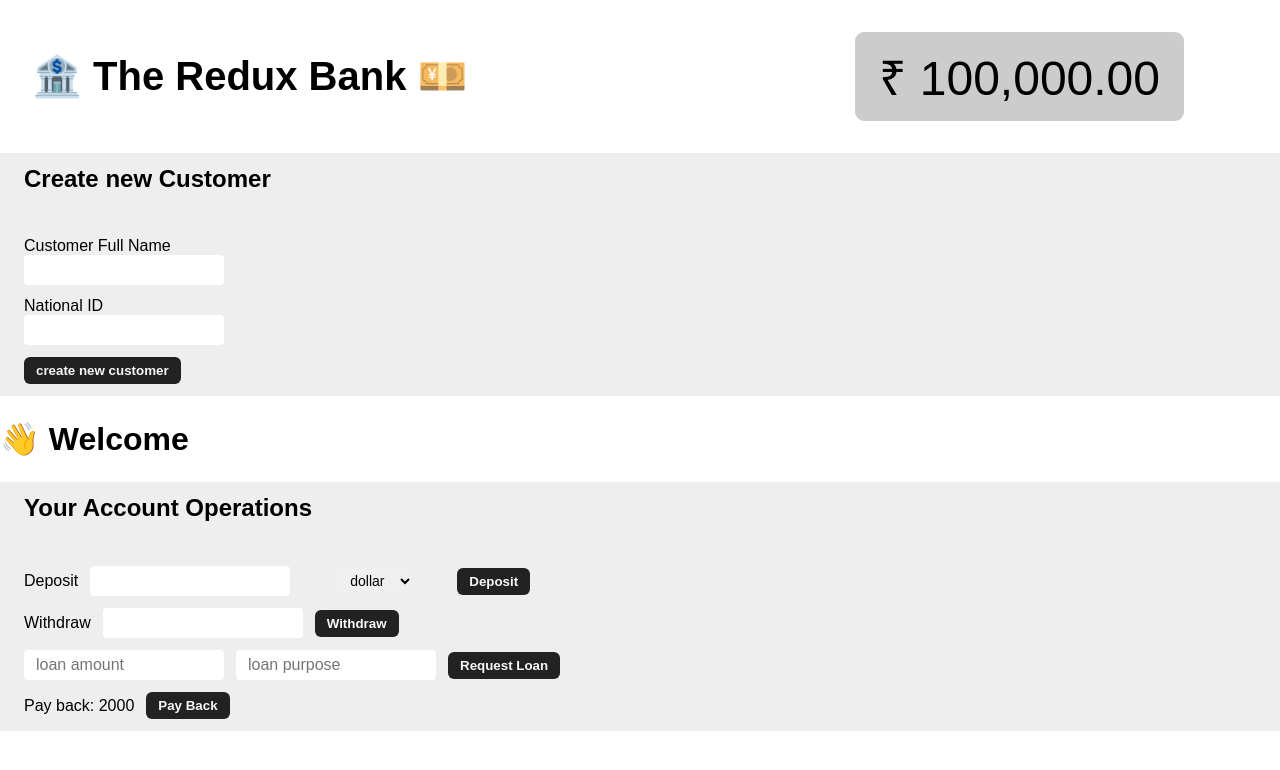
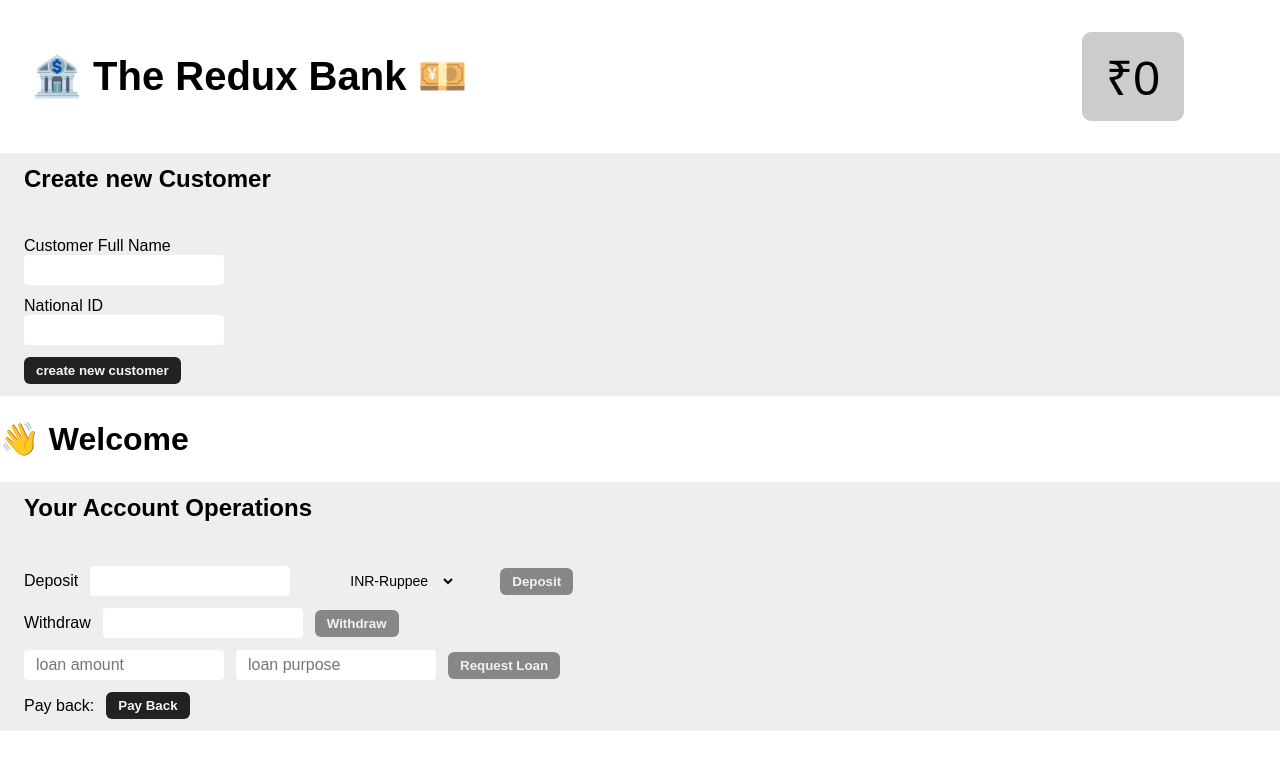
Before and after one commit to shivPosted/bank-app-redux, a React (Vite) app: page / in a window 1280 px wide. Shown: the top 770 px of the page. Built offline with nearby package versions, Linux system fonts and the light colour scheme.

Commit message:
creating states for managing account ops

```diff
--- a/src/components/Header.jsx
+++ b/src/components/Header.jsx
@@ -1,11 +1,11 @@
 import Logo from "./Logo";
-import TopBalance from "./TopBalance";
+import TopBalanceBar from "./TopBalance";
 
 export default function Header() {
   return (
     <header>
       <Logo />
-      <TopBalance />
+      <TopBalanceBar />
     </header>
   );
 }
--- a/src/components/TopBalance.jsx
+++ b/src/components/TopBalance.jsx
@@ -1,5 +1,7 @@
 import React from "react";
+import { useSelector } from "react-redux";
 
-export default function TopBalance() {
-  return <div className="top-balance-bar">&#8377; 100,000.00 </div>;
+export default function TopBalanceBar() {
+  const balance = useSelector((state) => state.account.balance);
+  return <div className="top-balance-bar">&#8377;{balance}</div>;
 }
--- a/src/features/accounts/AccountOps.jsx
+++ b/src/features/accounts/AccountOps.jsx
@@ -1,35 +1,93 @@
-import React from "react";
+import React, { useState } from "react";
+import { useDispatch } from "react-redux";
+import { deposit, loanPay, loanRequest, withdraw } from "./accountSlice";
 
 export default function AccountOps() {
+  const [depositAmount, setDepositAmount] = useState("");
+  const [withdrawAmount, setWithdrawAmount] = useState("");
+  const [loanAmount, setLoanAmount] = useState("");
+  const [loanPurpose, setLoanPurpose] = useState("");
+  const [currency, setCurrency] = useState("INR");
+
+  const dispatch = useDispatch();
+
+  function handleDeposit() {
+    dispatch(deposit(+depositAmount));
+  }
+
+  function handleWithdraw() {
+    dispatch(withdraw(+withdrawAmount));
+  }
+  function handleLoanRequest() {
+    dispatch(loanRequest(+loanAmount, loanPurpose));
+  }
+  function handleLoanClose() {
+    dispatch(loanPay());
+  }
   return (
     <section className="account-ops-section">
       <h2>Your Account Operations</h2>
       <div className="deposit-section">
         <label htmlFor="deposit">Deposit</label>
-        <input type="text" id="deposit" />
-        <select name="currency-selector" id="">
-          <option value="us-dollar">dollar</option>
-          <option value="us-dollar">dollar</option>
-          <option value="us-dollar">dollar</option>
-          <option value="us-dollar">dollar</option>
+        <input
+          type="text"
+          id="deposit"
+          value={depositAmount}
+          onChange={(e) => setDepositAmount(e.target.value)}
+        />
+        <select
+          name="currency-selector"
+          id="currency"
+          value={currency}
+          onChange={(e) => setCurrency(e.target.value)}
+        >
+          <option value="USD">US-Dollar</option>
+          <option value="INR">INR-Ruppee</option>
+          <option value="EUR">Euro</option>
         </select>
-        <button>Deposit</button>
+        <button onClick={handleDeposit} disabled={!depositAmount}>
+          Deposit {depositAmount}
+        </button>
       </div>
       <div className="withdraw-section">
         <label htmlFor="withdraw">Withdraw</label>
-        <input type="text" id="withdraw" />
-        <button>Withdraw</button>
+        <input
+          type="text"
+          id="withdraw"
+          value={withdrawAmount}
+          onChange={(e) => setWithdrawAmount(e.target.value)}
+        />
+        <button onClick={handleWithdraw} disabled={!withdrawAmount}>
+          Withdraw {withdrawAmount}
+        </button>
+      </div>
+      <div className="requestloan-section">
+        <input
+          type="text"
+          placeholder="loan amount"
+          id="loanAmount"
+          value={loanAmount}
+          onChange={(e) => setLoanAmount(e.target.value)}
+        />
+        <input
+          type="text"
+          placeholder="loan purpose"
+          id="loanPurpose"
+          value={loanPurpose}
+          onChange={(e) => setLoanPurpose(e.target.value)}
+        />
+        <button
+          onClick={handleLoanRequest}
+          disabled={!loanAmount || !loanPurpose}
+        >
+          Request Loan {loanAmount}
+        </button>
       </div>
       <div className="payloan-section">
-        <input type="text" placeholder="loan amount" />
-        <input type="text" placeholder="loan purpose" />
-        <button>Request Loan</button>
-      </div>
-      <div className="requestloan-section">
         <p>
-          Pay back: <span>2000</span>
+          Pay back: <span>{loanAmount}</span>
         </p>
-        <button>Pay Back</button>
+        <button onClick={handleLoanClose}>Pay Back</button>
       </div>
     </section>
   );
--- a/src/features/accounts/accountSlice.js
+++ b/src/features/accounts/accountSlice.js
@@ -12,6 +12,7 @@ export default function accountReducer(state = accountState, action) {
         balance: state.balance + action.payload,
       };
     case "account/withdraw":
+      if (state.balance < action.payload) return state;
       return {
         ...state,
         balance: state.balance - action.payload,
--- a/src/style.css
+++ b/src/style.css
@@ -55,6 +55,10 @@ button {
   cursor: pointer;
   transition: all 0.3s ease-in;
 }
+button:disabled {
+  opacity: 0.5; /* Fade the button */
+  cursor: not-allowed; /* Show not-allowed cursor */
+}
 button:hover {
   background-color: #444;
 }
```
